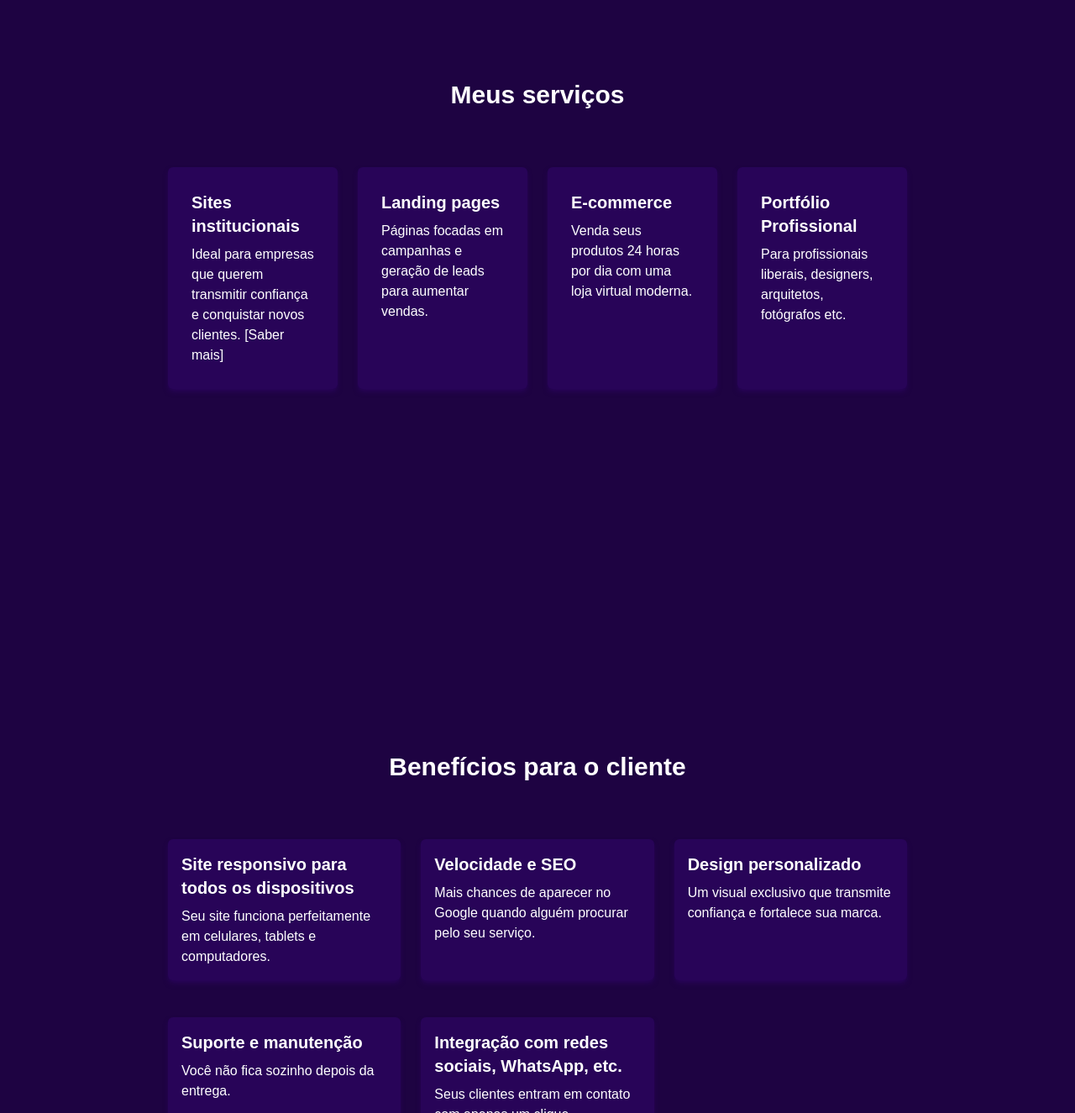
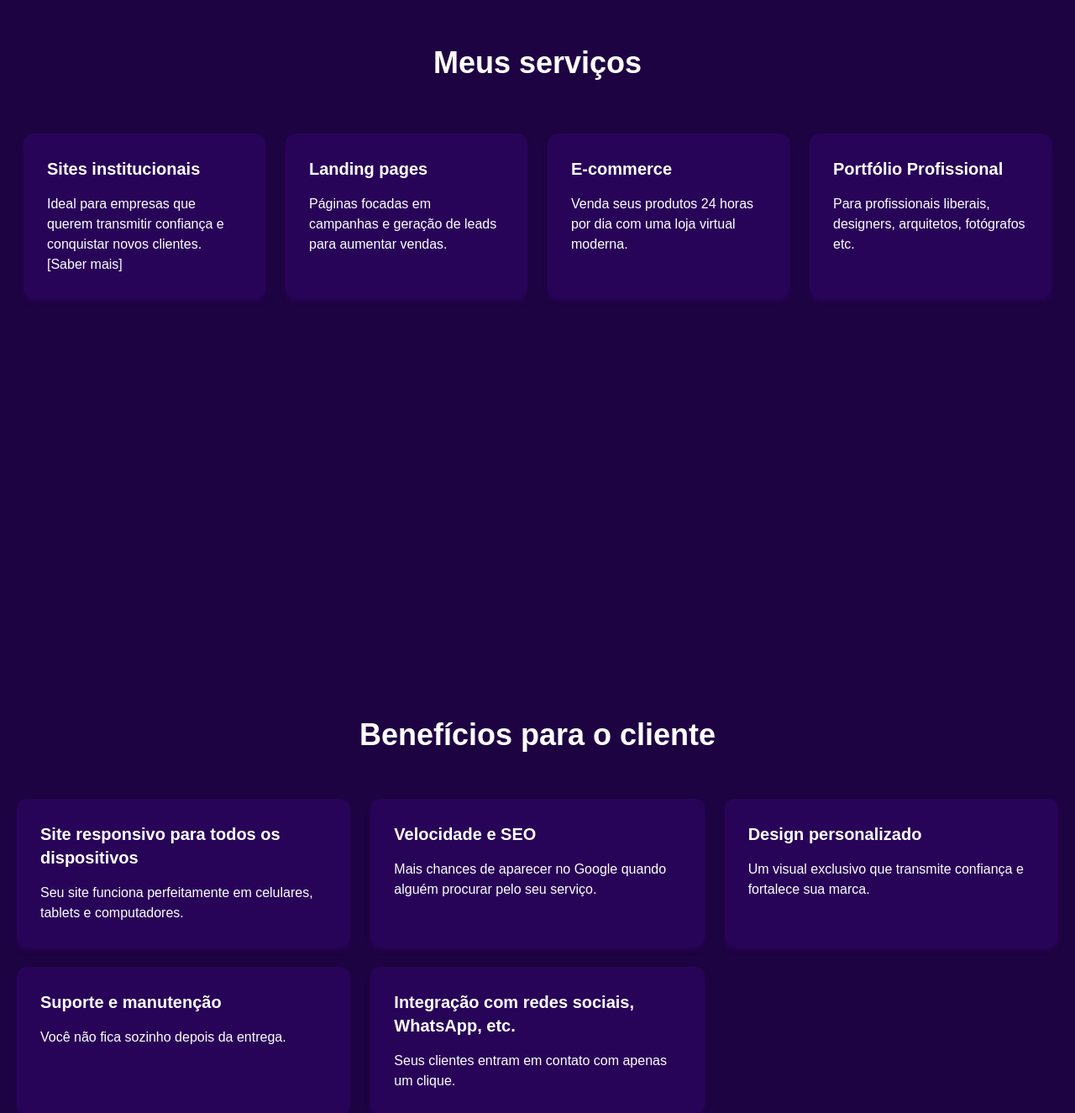
Before and after one commit to luckfer7/lucaswebsites, a Next.js app: page / in a window 1280 px wide. Shown: the part 1625-2950 px from the top of the page at 84% size. Built offline with nearby package versions, Linux system fonts and the light colour scheme.

Commit message:
alterações finalizadas

```diff
--- a/src/app/page.js
+++ b/src/app/page.js
@@ -64,51 +64,54 @@ export default function Home() {
       </Section>
 
       <Section data-aos="fade-up"
-     data-aos-anchor-placement="bottom-bottom" className=" h-screen flex  items-center flex-col" >
-        <TitleTwo className="text-3xl text-center font-semibold mt-30 mb-15" >Meus serviços</TitleTwo>
-        <Container className="grid grid-cols-4 w-[70%] gap-6 p-2 " >
+        data-aos-anchor-placement="bottom-bottom"
+        className=" min-h-screen flex flex-col items-center py-20 px-5 " >
+        <TitleTwo className="text-3xl md:text-4xl text-center font-semibold mb-14" >Meus serviços</TitleTwo>
+        <Container className="grid grid-cols-1 sm:grid-cols-2 xl:grid-cols-4  w-full max-w-7xl gap-6 p-2 " >
 
 
-          <Container className="flex gap-2 flex-col mb-5 bg-[#280458] p-4 shadow-md shadow-[#280458] rounded-md hover:bg-[#ba93e9] p-7 ">
+          <Container className="flex flex-col gap-4 bg-[#280458] p-7 rounded-xl shadow-md shadow-[#280458] hover:bg-[#ba93e9] transition duration-300">
              <TitleFour className=" text-xl font-semibold " >Sites institucionais</TitleFour>
             <Paragraph className="text-left">Ideal para empresas que querem transmitir confiança e conquistar novos clientes. [Saber mais]</Paragraph>
           </Container>
-          <Container className="flex flex-col gap-2 mb-5 bg-[#280458] p-4 shadow-md shadow-[#280458] rounded-md hover:bg-[#ba93e9] p-7 ">
+          <Container className="flex flex-col gap-4 bg-[#280458] p-7 rounded-xl shadow-md shadow-[#280458] hover:bg-[#ba93e9] transition duration-300">
              <TitleFour className=" text-xl text-left font-semibold" >Landing pages</TitleFour>
             <Paragraph>Páginas focadas em campanhas e geração de leads para aumentar vendas.</Paragraph>
           </Container>
-          <Container className="flex flex-col gap-2 mb-5 bg-[#280458] p-4 shadow-md shadow-[#280458] rounded-md hover:bg-[#ba93e9] p-7 ">
+          <Container className="flex flex-col gap-4 bg-[#280458] p-7 rounded-xl shadow-md shadow-[#280458] hover:bg-[#ba93e9] transition duration-300">
              <TitleFour className=" text-xl font-semibold" >E-commerce</TitleFour>
             <Paragraph>Venda seus produtos 24 horas por dia com uma loja virtual moderna.</Paragraph>
           </Container>
-          <Container className="flex flex-col gap-2  mb-5 bg-[#280458] p-4 shadow-md shadow-[#280458] rounded-md hover:bg-[#ba93e9] p-7 ">
+          <Container className="flex flex-col gap-4 bg-[#280458] p-7 rounded-xl shadow-md shadow-[#280458] hover:bg-[#ba93e9] transition duration-300">
              <TitleFour className=" text-xl font-semibold" >Portfólio Profissional</TitleFour>
             <Paragraph>Para profissionais liberais, designers, arquitetos, fotógrafos etc.</Paragraph>
           </Container>
         </Container>
       </Section>
 
-      <Section data-aos="fade-up-right" className=" h-screen flex  items-center flex-col fourth-section " >
+      <Section
+        data-aos="fade-up-right"
+        className="min-h-screen flex flex-col items-center py-20 px-5" >
         <Container className=" " >
-          <TitleTwo className= "text-3xl text-center font-semibold mt-30 mb-15 fourth-section--title " >Benefícios para o cliente</TitleTwo>
-          <Container className="grid grid-cols-3 mx-auto w-[70%] gap-6 p-2" >
-            <Container className="flex flex-col bg-[#280458] p-4 shadow-md shadow-[#280458] rounded-md hover:bg-[#ba93e9] p-2 gap-2  mb-5">
+          <TitleTwo className= "text-3xl md:text-4xl text-center font-semibold mb-14 fourth-section--title " >Benefícios para o cliente</TitleTwo>
+          <Container className="grid grid-cols-1 sm:grid-cols-2 lg:grid-cols-3 gap-6 w-full max-w-7xl" >
+            <Container className="flex flex-col gap-4 bg-[#280458] p-7 rounded-xl shadow-md shadow-[#280458] hover:bg-[#ba93e9] transition duration-300">
               <TitleFour className=" text-xl font-semibold " >Site responsivo para todos os dispositivos</TitleFour>
               <Paragraph>Seu site funciona perfeitamente em celulares, tablets e computadores.</Paragraph>
             </Container>
-            <Container className="flex flex-col bg-[#280458] p-4 shadow-md shadow-[#280458] rounded-md hover:bg-[#ba93e9] p-2 gap-2 mb-5">
+            <Container className="flex flex-col gap-4 bg-[#280458] p-7 rounded-xl shadow-md shadow-[#280458] hover:bg-[#ba93e9] transition duration-300">
               <TitleFour className=" text-xl font-semibold" >Velocidade e SEO</TitleFour>
               <Paragraph>Mais chances de aparecer no Google quando alguém procurar pelo seu serviço.</Paragraph>
             </Container>
-            <Container className="flex flex-col bg-[#280458] p-4 shadow-md shadow-[#280458] rounded-md hover:bg-[#ba93e9] p-2 gap-2  mb-5">
+            <Container className="flex flex-col gap-4 bg-[#280458] p-7 rounded-xl shadow-md shadow-[#280458] hover:bg-[#ba93e9] transition duration-300">
               <TitleFour className=" text-xl font-semibold" >Design personalizado</TitleFour>
               <Paragraph>Um visual exclusivo que transmite confiança e fortalece sua marca.</Paragraph>
             </Container>
-            <Container className="flex flex-col bg-[#280458] p-4 shadow-md shadow-[#280458] rounded-md hover:bg-[#ba93e9] p-2 gap-2 mb-5">
+            <Container className="flex flex-col gap-4 bg-[#280458] p-7 rounded-xl shadow-md shadow-[#280458] hover:bg-[#ba93e9] transition duration-300">
               <TitleFour className=" text-xl font-semibold" >Suporte e manutenção</TitleFour>
               <Paragraph>Você não fica sozinho depois da entrega.</Paragraph>
             </Container>
-            <Container className="flex flex-col bg-[#280458] p-4 shadow-md shadow-[#280458] rounded-md hover:bg-[#ba93e9] p-2 gap-2 mb-5">
+            <Container className="flex flex-col gap-4 bg-[#280458] p-7 rounded-xl shadow-md shadow-[#280458] hover:bg-[#ba93e9] transition duration-300">
               <TitleFour className=" text-xl font-semibold" >Integração com redes sociais, WhatsApp, etc.</TitleFour>
               <Paragraph>Seus clientes entram em contato com apenas um clique.</Paragraph>
             </Container>
@@ -126,11 +129,75 @@ export default function Home() {
         </Container>
       </Section>
 
-      <Section className="h-screen flex  items-center flex-col mt-40" >
-        <TitleTwo className=" text-3xl font-semibold mb-15 last-title " >Vamos criar o seu site dos sonhos?</TitleTwo>
-        <Link className=" bg-[#7046a8] text-white font-semibold px-10 py-2 rounded hover:bg-[#a47ed2] cursor-pointer
-        transition delay-150 duration-300 ease-in-out
-        hover:-translate-y-1 hover:scale-110 " href="https://wa.me/5521994468609" target="_blank">QUERO MEU SITE!</Link>
+      <Section className="py-24 px-5">
+
+        <Container
+          className="
+            max-w-6xl
+            mx-auto
+            rounded-3xl
+            bg-gradient-to-r
+            from-[#280458]
+            via-[#4a2685]
+            to-[#7046a8]
+            p-10
+            md:p-16
+            shadow-[0_20px_60px_rgba(112,70,168,0.35)]
+          "
+        >
+
+          <div className="flex flex-col lg:flex-row items-center justify-between gap-12">
+
+            <div className="max-w-2xl">
+
+              <span className="uppercase tracking-[3px] text-purple-200 text-sm font-semibold">
+                Pronto para crescer?
+              </span>
+
+              <TitleTwo className="text-4xl md:text-5xl font-bold mt-4 mb-6 leading-tight">
+                Seu próximo cliente pode estar procurando pelo seu negócio agora.
+              </TitleTwo>
+
+              <Paragraph className="text-lg text-gray-200 leading-8">
+                Vamos desenvolver um site moderno, rápido e pensado para transmitir
+                confiança, fortalecer sua marca e transformar visitantes em clientes.
+              </Paragraph>
+
+            </div>
+
+
+
+            <div className="flex flex-col gap-6 items-center">
+
+              <Link
+                href="https://wa.me/5521994468609"
+                target="_blank"
+                className="
+                  bg-white
+                  text-[#280458]
+                  font-bold
+                  px-10
+                  py-4
+                  rounded-xl
+                  hover:scale-105
+                  hover:bg-gray-100
+                  duration-300
+                  shadow-lg
+                "
+              >
+                Solicitar orçamento gratuito
+              </Link>
+
+              <p className="text-sm text-gray-200">
+                💬 Resposta rápida pelo WhatsApp
+              </p>
+
+            </div>
+
+          </div>
+
+        </Container>
+
       </Section>
 
 
--- a/src/componentes/Carousel/ProjectsCarouse.jsx
+++ b/src/componentes/Carousel/ProjectsCarouse.jsx
@@ -110,7 +110,7 @@ export default function CarrosselProjetos() {
 
             </div>
 
-            <div className="grid lg:grid-cols-3 gap-8">
+            <div className="grid lg:grid-cols-3 gap-8 p-6">
 
                 {projetos
                 .slice(inicio,inicio+mostrar)
```
